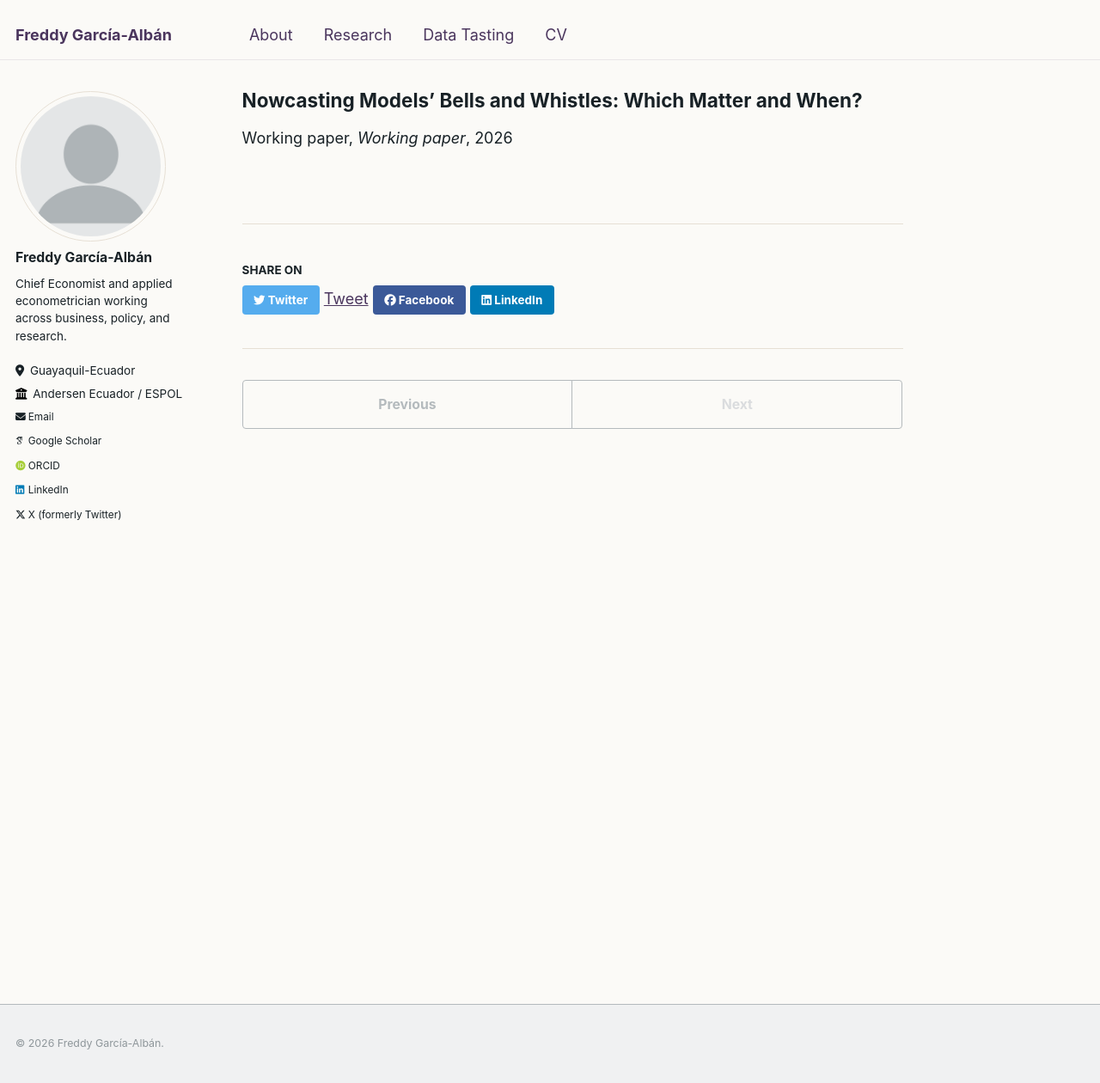
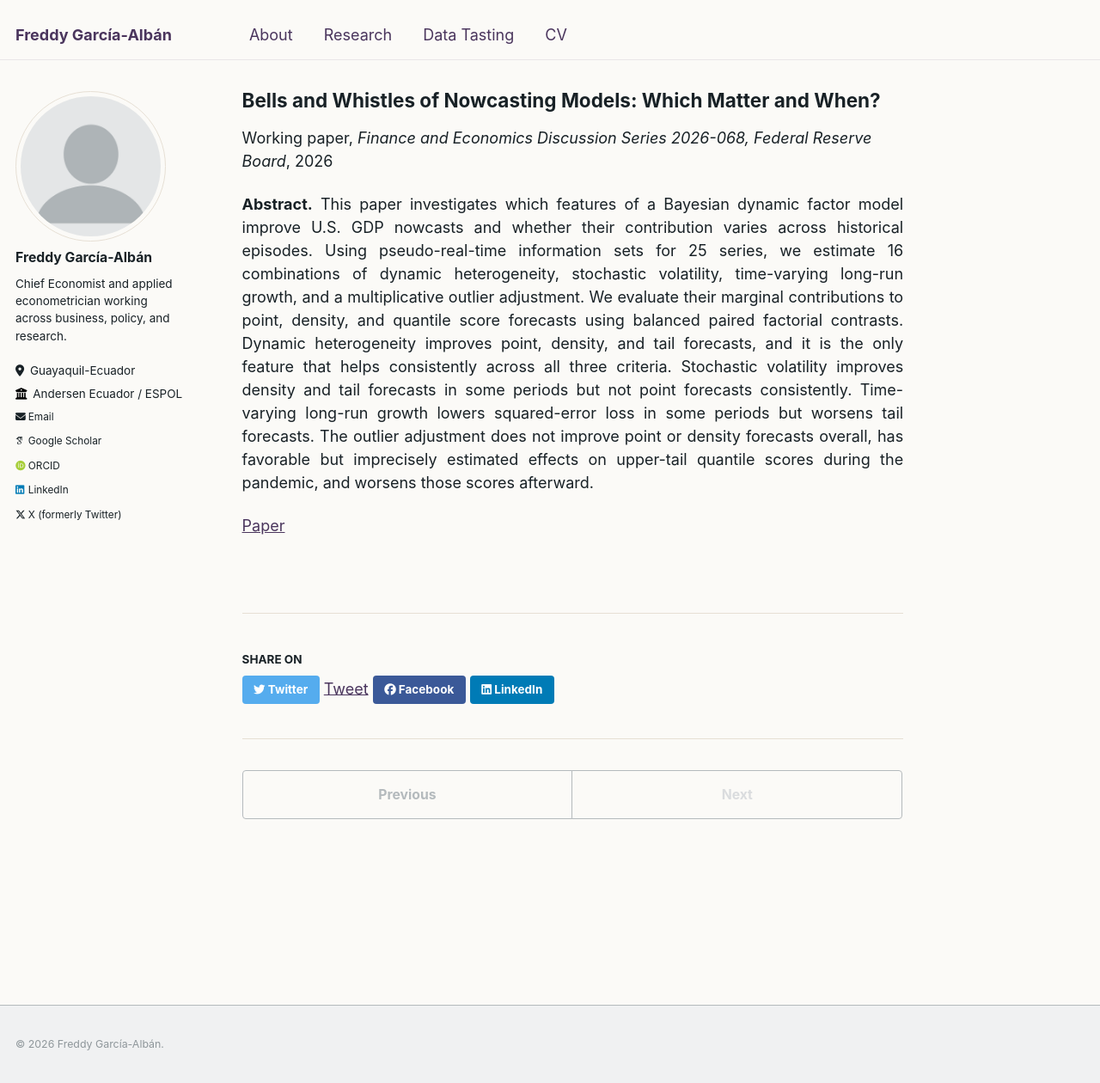
Before and after one commit to EnexFG/EnexFG.github.io, a Jekyll site: the page built from _publications/2026-07-05-nowcasting-models-bells-and-whistles.md, in a window 1280 px wide and 1260 px high. Shown: the whole window at 86% size. Built offline with Jekyll 4.4.1, drawn with Linux system fonts in a browser that asks for light colours; some web fonts are replaced; comment, search, counter and statistics services are not loaded.

Commit message:
Update 2026-07-05-nowcasting-models-bells-and-whistles.md

```diff
--- a/_publications/2026-07-05-nowcasting-models-bells-and-whistles.md
+++ b/_publications/2026-07-05-nowcasting-models-bells-and-whistles.md
@@ -1,9 +1,13 @@
 ---
-title: "Nowcasting Models' Bells and Whistles: Which Matter and When?"
+title: "Bells and Whistles of Nowcasting Models: Which Matter and When?"
 collection: publications
 publication_status: working-paper
-date: 2026-07-05
+date: 2026-10-02
 permalink: /research/2026-07-05-nowcasting-models-bells-and-whistles
 excerpt: ''
-venue: 'Working paper'
+venue: 'Finance and Economics Discussion Series 2026-068, Federal Reserve Board'
+paperurl: 'https://www.federalreserve.gov/econres/feds/bells-and-whistles-of-nowcasting-models-which-matter-and-when.htm'
+citation: 'García-Albán, F., & González-Astudillo, M. (2026). Bells and Whistles of Nowcasting Models: Which Matter and When? Finance and Economics Discussion Series 2026-068. Washington: Board of Governors of the Federal Reserve System. https://doi.org/10.17016/FEDS.2026.068'
 ---
+
+<p align="justify"> <b>Abstract.</b> This paper investigates which features of a Bayesian dynamic factor model improve U.S. GDP nowcasts and whether their contribution varies across historical episodes. Using pseudo-real-time information sets for 25 series, we estimate 16 combinations of dynamic heterogeneity, stochastic volatility, time-varying long-run growth, and a multiplicative outlier adjustment. We evaluate their marginal contributions to point, density, and quantile score forecasts using balanced paired factorial contrasts. Dynamic heterogeneity improves point, density, and tail forecasts, and it is the only feature that helps consistently across all three criteria. Stochastic volatility improves density and tail forecasts in some periods but not point forecasts consistently. Time-varying long-run growth lowers squared-error loss in some periods but worsens tail forecasts. The outlier adjustment does not improve point or density forecasts overall, has favorable but imprecisely estimated effects on upper-tail quantile scores during the pandemic, and worsens those scores afterward. </p>
```
